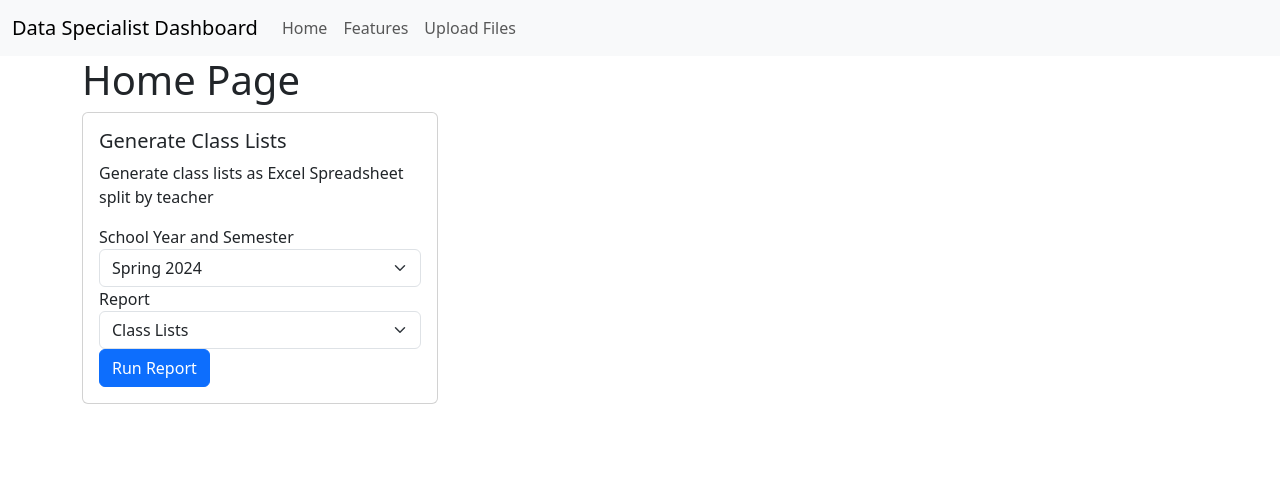
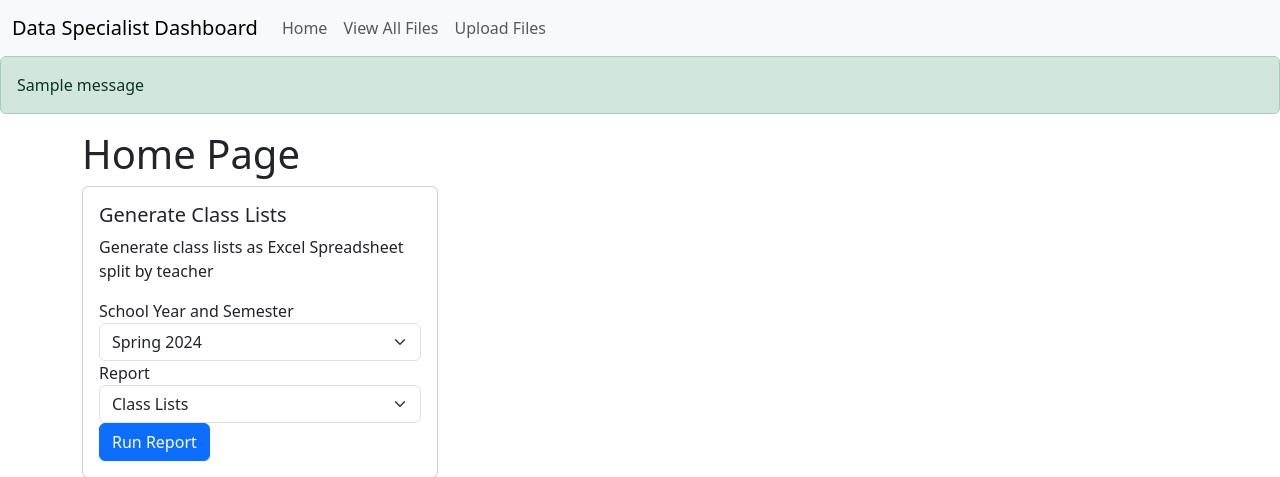
Before and after one commit to dstamp1NYCDOE/data-specialist-flask, a Flask app: page / in a window 1280 px wide. Shown: the top 477 px of the page. Run offline with Flask 3, Linux system fonts and the light colour scheme; one stand-in notice (Sample message) is shown; some libraries are stand-ins or nearby versions.

Commit message:
Add message flashing

```diff
--- a/app.py
+++ b/app.py
@@ -1,4 +1,4 @@
-from flask import Flask, request, redirect, url_for, render_template
+from flask import Flask, request, redirect, url_for, render_template, flash
 from forms import FileForm, ReportForm
 from werkzeug.utils import secure_filename
 
@@ -9,8 +9,7 @@ import utils
 
 app = Flask(__name__)
 
-app.debug = True
-app.secret_key = 'banana'
+app.secret_key = b'_5#y2L"F4Q8z\n\xec]/'
 
 files_df = utils.return_dataframe_of_files()
 
@@ -18,6 +17,13 @@ files_df = utils.return_dataframe_of_files()
 def return_index():
     form = ReportForm()
     return render_template('index.html',form=form)
+
+
+@app.route("/view/")
+def view_all_reports():
+    reports_html = files_df.to_html(classes=["table", "table-sm"])
+    return render_template("viewReport.html", report_html=reports_html)
+
 
 @app.route('/view/<report>')
 def view_most_recent_report(report):
@@ -45,6 +51,11 @@ def upload_files():
         filename = secure_filename(f.filename)
         filename = filename.replace('_',"-")
         report_name = filename.split('.')[0]
+        extension = filename.split(".")[1]
+        if 'CustomReport' in report_name:
+            report_name = report_name[13:-5]
+            filename = f"{report_name}.{extension}"
+
         download_date = form.download_date.data
         year_and_semester = form.year_and_semester.data
         filename = f"{year_and_semester}_{download_date}_{filename}"
@@ -54,6 +65,7 @@ def upload_files():
         if not isExist:
             os.makedirs(path)
         f.save(os.path.join(path, filename))
-        return redirect(url_for("return_index"))
+        flash(f"{filename} successfully uploaded",category="success")
+        return redirect(url_for("upload_files"))
 
     return render_template("upload.html", form=form)
--- /dev/null
+++ b/templates/_flashed_messages.html
@@ -0,0 +1,19 @@
+{% macro flashed_messages() -%}
+
+<div>
+  {% with messages = get_flashed_messages(with_categories=true) %}
+      {% if messages %}
+        {% for category, message in messages %}
+            {% if category == 'message' %}
+              <div class="alert alert-warning" role="alert">
+            {% else %}
+              <div class="alert alert-{{ category }}" role="alert">
+            {% endif %}
+              {{ message }}
+            </div>
+        {% endfor %}
+      {% endif %}
+  {% endwith %}
+</div>
+
+{%- endmacro %}
--- a/templates/_navbar.html
+++ b/templates/_navbar.html
@@ -12,7 +12,7 @@
           <a class="nav-link" href="{{ url_for('return_index')}}">Home</a>
         </li>
         <li class="nav-item">
-          <a class="nav-link" href="#">Features</a>
+          <a class="nav-link" href="{{url_for('view_all_reports')}}">View All Files</a>
         </li>
         <li class="nav-item">
           <a class="nav-link" href="{{url_for('upload_files')}}">Upload Files</a>
--- a/templates/base.html
+++ b/templates/base.html
@@ -1,4 +1,5 @@
 {% from '_navbar.html' import navbar %}
+{% from '_flashed_messages.html' import flashed_messages %}
 
 <!doctype html>
 <html lang="en">
@@ -10,6 +11,7 @@
   </head>
   <body>
     {{navbar()}}
+    {{flashed_messages()}}
     {% block content %}{% endblock %}
     <script src="https://cdn.jsdelivr.net/npm/bootstrap@5.3.2/dist/js/bootstrap.bundle.min.js" integrity="sha384-C6RzsynM9kWDrMNeT87bh95OGNyZPhcTNXj1NW7RuBCsyN/o0jlpcV8Qyq46cDfL" crossorigin="anonymous"></script>
   </body>
```
